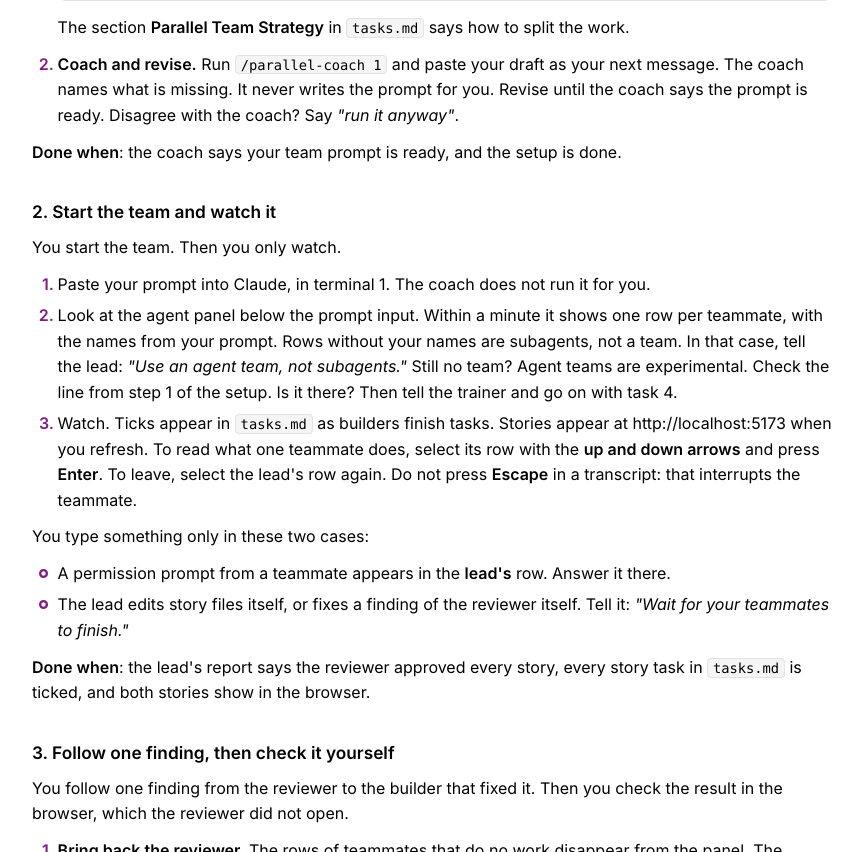
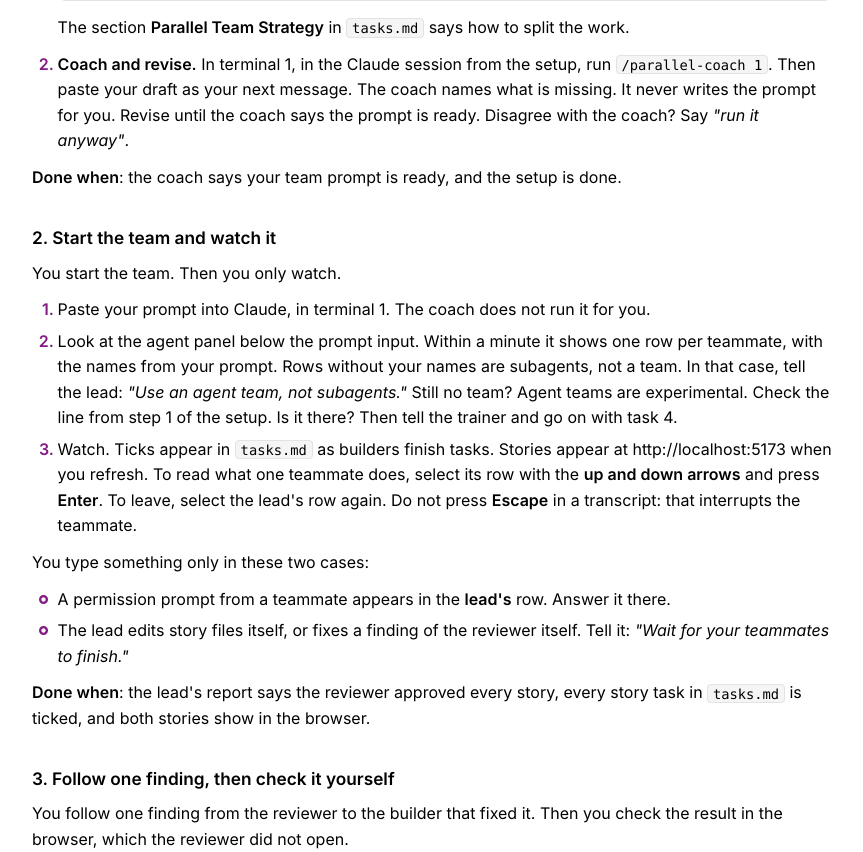
Before and after one commit to xebia/ai-assisted-se-claude-exercise, a plain HTML site: page exercises/session7.html in a window 1280 px wide. Shown: the part 3419-4271 px from the top of the page, without its empty margins (208-1071 px from the left). Drawn offline with Linux system fonts and the light colour scheme.

Commit message:
Package go from 0de9e48

```diff
--- a/exercises/session7.html
+++ b/exercises/session7.html
@@ -232,7 +232,7 @@ Then it checks three more things: no foundation file changed (`git diff --stat f
 
 Report per story: files changed, and what the reviewer found.</code></pre>
 <p>The section <strong>Parallel Team Strategy</strong> in <code>tasks.md</code> says how to split the work.</p></li>
-<li><p><strong>Coach and revise.</strong> Run <code>/parallel-coach 1</code> and paste your draft as your next message. The coach names what is missing. It never writes the prompt for you. Revise until the coach says the prompt is ready. Disagree with the coach? Say <em>"run it anyway"</em>.</p></li>
+<li><p><strong>Coach and revise.</strong> In terminal 1, in the Claude session from the setup, run <code>/parallel-coach 1</code>. Then paste your draft as your next message. The coach names what is missing. It never writes the prompt for you. Revise until the coach says the prompt is ready. Disagree with the coach? Say <em>"run it anyway"</em>.</p></li>
 </ol>
 <p><strong>Done when</strong>: the coach says your team prompt is ready, and the setup is done.</p>
 <h3 id="2-start-the-team-and-watch-it">2. Start the team and watch it</h3>
```
